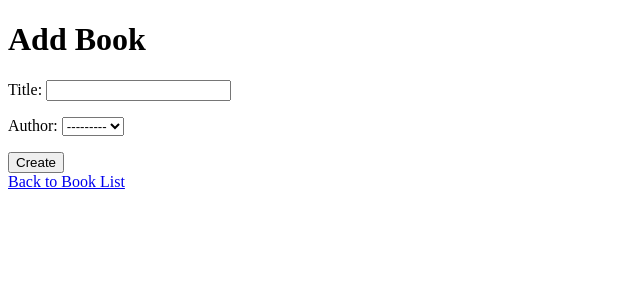
After one commit to Love-Chukwuegbo/Alx_DjangoLearnLab, a Django app: page /books/new/ in a window 1280 px wide. The commit adds this page. Shown: the top 300 px of the page, without its empty margins (0-640 px from the left). Run offline with Django 5.2, Linux system fonts and the light colour scheme; a user stored in the database is signed in; data that the repository does not hold is empty.

Commit message:
Editted permissions to the views for the book model

```diff
--- a/django-models/LibraryProject/LibraryProject/settings.py
+++ b/django-models/LibraryProject/LibraryProject/settings.py
@@ -131,5 +131,5 @@ STATIC_URL = "static/"
 # https://docs.djangoproject.com/en/5.2/ref/settings/#default-auto-field
 
 DEFAULT_AUTO_FIELD = "django.db.models.BigAutoField"
-LOGIN_REDIRECT_URL = 'books/'
+LOGIN_REDIRECT_URL = '/books/'
 LOGIN_URL = '/login/'
--- /dev/null
+++ b/django-models/LibraryProject/relationship_app/forms.py
@@ -0,0 +1,8 @@
+from django import forms
+from .models import Book
+
+
+class CreateBook(forms.ModelForm):
+    class Meta:
+        model = Book
+        fields = ["title", "author"]
--- a/django-models/LibraryProject/relationship_app/models.py
+++ b/django-models/LibraryProject/relationship_app/models.py
@@ -12,6 +12,11 @@ class Author(models.Model):
 class Book(models.Model):
     title = models.CharField(max_length=100)
     author = models.ForeignKey(Author, on_delete=models.CASCADE)
+
+    class Meta:
+        permissions =[("can_add_book","can add book"),
+                      ("can_change_book", "can change book"),
+                      ("can_delete_book", "can delete book")]
 
 
     def __str__(self):
--- /dev/null
+++ b/django-models/LibraryProject/relationship_app/templates/relationship_app/add_books.html
@@ -0,0 +1,19 @@
+
+<!DOCTYPE html>
+<html lang="en">
+<head>
+    <meta charset="UTF-8">
+    <title>{% if form.instance.pk %}Edit Book{% else %}Add Book{% endif %}</title>
+</head>
+<body>
+    <h1>{% if form.instance.pk %}Edit Book{% else %}Add Book{% endif %}</h1>
+
+    <form method="post">
+        {% csrf_token %}
+        {{ form.as_p }}
+        <button type="submit">{% if form.instance.pk %}Update{% else %}Create{% endif %}</button>
+    </form>
+
+    <a href="{% url 'book_list' %}">Back to Book List</a>
+</body>
+</html>
--- /dev/null
+++ b/django-models/LibraryProject/relationship_app/templates/relationship_app/confirm_delete.html
@@ -0,0 +1,6 @@
+<h2>Are you sure you want to delete "{{ book.title }}"?</h2>
+<form method="post">
+    {% csrf_token %}
+    <button type="submit">Yes, delete</button>
+    <a href="{% url 'book_detail' book.pk %}">Cancel</a>
+</form>
--- a/django-models/LibraryProject/relationship_app/templates/relationship_app/library_detail.html
+++ b/django-models/LibraryProject/relationship_app/templates/relationship_app/library_detail.html
@@ -1,4 +1,4 @@
-<!-- library_detail.html -->
+
 <!DOCTYPE html>
 <html lang="en">
 <head>
--- a/django-models/LibraryProject/relationship_app/urls.py
+++ b/django-models/LibraryProject/relationship_app/urls.py
@@ -12,7 +12,11 @@ urlpatterns = [
     path("admins/" , views.admin, name = "Admin"),
     path("librarian/", views.librarian, name = "Librarian"),
     path("member/", views.member, name = "Member"),
-    path("books/", list_books, name="All_books"),
+    path("books/", views.list_books, name="book_list"),
+    path("books/new/", views.add_book, name="new_book"),
+    path("books/<int:pk>/", views.book_detail, name="book_detail"),
+    path('books/<int:pk>/edit/', views.change_book, name='change_book'),
+    path("books/<int:pk>/delete/", views.delete_book, name="delete_book"),
     # path("libraries", Librarylist.as_view(), name = "All_Libraries"),
     path("libraries/<int:id>", LibraryDetailView.as_view(), name = "specific_library_books"),
 ]
--- a/django-models/LibraryProject/relationship_app/views.py
+++ b/django-models/LibraryProject/relationship_app/views.py
@@ -1,4 +1,4 @@
-from django.shortcuts import render,redirect
+from django.shortcuts import render,redirect,get_object_or_404
 
 # Create your views here.
 from django.shortcuts import render
@@ -14,9 +14,9 @@ from django.views.generic import CreateView
 from django.contrib.auth import login
 from django.contrib.auth import logout
 
-from django.contrib.auth.decorators import user_passes_test
+from django.contrib.auth.decorators import user_passes_test, permission_required
 from . import helpers
-
+from  . import forms
 # Function-based view to list all books
 def list_books(request):
     books = Book.objects.all()
@@ -58,3 +58,49 @@ def librarian(request):
 @user_passes_test(helpers.is_member)
 def member(request):
     render(request, "member_view.html")
+
+
+
+@permission_required("relationship_app.can_add_book")
+def add_book(request):
+    if request.method == "POST":
+
+        form = forms.CreateBook(request.POST)
+
+        if form.is_valid():
+            book = form.save()
+            return redirect("book_detail",pk = book.pk  )
+
+    else:
+        form = forms.CreateBook()
+    return render(request, "relationship_app/add_books.html", {"form":form} )
+
+def book_detail(request, pk):
+    book = Book.objects.get(id=pk)
+    return render(request, "relationship_app/book_detail.html",{"book" : book})
+
+
+@permission_required("relationship_app.can_change_book")
+def change_book(request,pk):
+    book = get_object_or_404(Book, pk = pk)
+
+    if request.method == "POST":
+        form = forms.CreateBook(request.POST, instance=book)
+        if form.is_valid():
+            form.save()
+            return redirect("book_detail", pk = book.pk)
+    else:
+        form=forms.CreateBook(instance= book)
+
+    return render(request, "relationship_app/add_books.html",{ "form":form })
+
+
+
+@permission_required("relationship_app.can_delete_book")
+def delete_book(request, pk):
+    book=get_object_or_404(book, pk=pk)
+    if request.method == "POST":
+        book.delete()
+        return redirect("book_list")
+    else:
+        return render(request," relationship_app/confirm_delete.html",{"book":book})
```
Also changed, not shown: django-models/LibraryProject/relationship_app/templates/relationship_app/book_detail.html (added, +16 -0 lines), django-models/LibraryProject/relationship_app/templates/relationship_app/list_books.html (+10 -4 lines).
